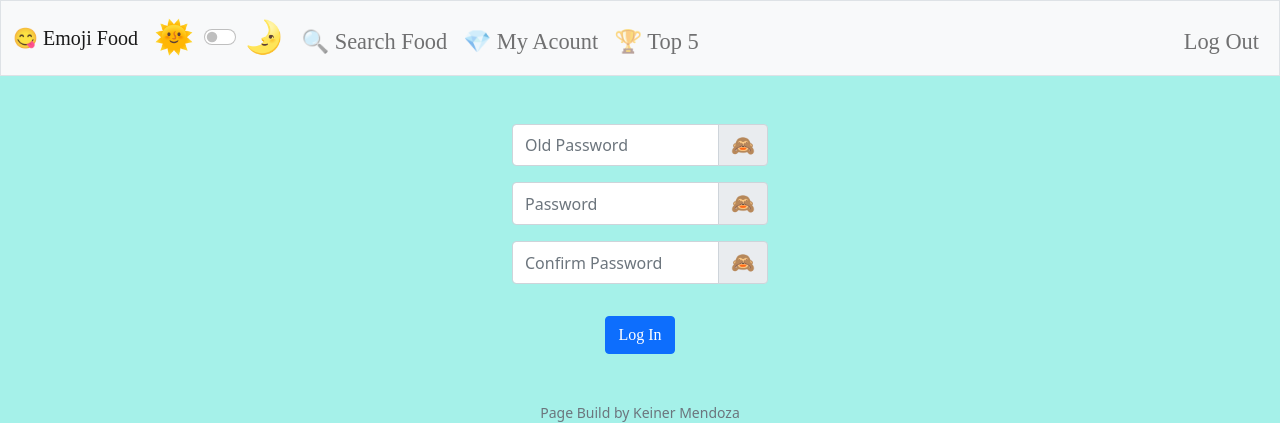
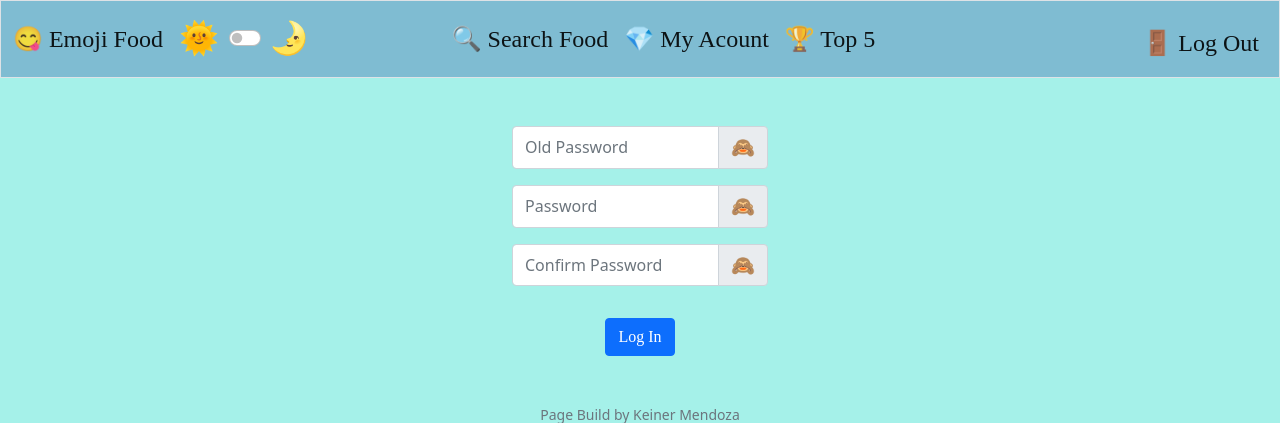
Before and after one commit to keinermendoza/emoji-food, a Flask app: page /change_password in a window 1280 px wide. Shown: the top 423 px of the page. Run offline with Flask 2, Linux system fonts and the light colour scheme; the visitor is signed in with stand-in values (Sample User, id 1).

Commit message:
giving style to navbar

```diff
--- a/static/style.css
+++ b/static/style.css
@@ -1,11 +1,23 @@
 /* BOOTSTRAP CLASS */
+
+/* for the most part of inputs */
 .input-group {
   max-width: 16rem;
   display: flex;
   flex-wrap: nowrap;
 }
 
+/* for modifiy background-color of navbar */
+.navbar {
+  background-color: var(--bord--color);
+}
 
+/* for modifiy color text of navbar */
+.navbar-brand, .nav-item > a {
+  font-size: 1.5rem;
+}
+
+/* SET OF COLOR VARIABLES */
 :root {
   --back--color: #A5F1E9;
   --let--color: rgb(0, 0, 0);
@@ -13,17 +25,7 @@
   --pad--color: #A5FF4B;
   --key-word--color: blue;
 }
-nav {
-background-color: var(--bord--color);
-color: var(--let--color);
-}
-button {
-  background-color: var(--pad--color);
-  border-radius: 1rem;
-  padding: 0.3rem;
-  color: var(--let--color);
 
-}
 p, a, #input-emoji, button {
   font-family: 'Times New Roman', Times, serif;
   color: var(--let--color, black);
@@ -34,12 +36,12 @@ body {
   color: var(--let--color, black);
 }
 
-/* div {
-  background-color: var(--pad--color, #FFEEAF);
-  border: solid var(--bord--color, #A5F1E9) 1rem;
-} */
-
-
+button {
+  background-color: var(--pad--color);
+  border-radius: 1rem;
+  padding: 0.3rem;
+  color: var(--let--color);
+}
 
 /* Un atributo que creare en la root del html (creo) con en js */
 [tema="sun"]{
@@ -58,7 +60,7 @@ body {
   --pad--color: #E40DC8;
   --key-word--color: #A5F1E9;
 }
-
+/* for navbar */
 #switch-mode-display {
   display: flex;
   align-items: center;
@@ -69,6 +71,8 @@ body {
   padding: 0 0.6rem 0 0;
   margin-bottom: 0.2rem;
 }
+
+/* for emojis asociated with password */
 .password-emoji {
   font-size: 1.2rem;
   /* position: absolute;
@@ -78,6 +82,7 @@ body {
 .password-emoji:hover {
   cursor:pointer;
 }
+
 /* FOR LOGIN PAGE */
 
 .grid-father{
@@ -104,19 +109,19 @@ body {
 }
 /* the displays are at the end of this file. */
 
-/* FOR REGISTER PAGE */
-
-#password-state-match {
-  margin: 2rem;
-  font-size: 1.2rem;
-}
-
+/* FOR LOGIN PAGE */
 .redirect-to-register {
   max-width: 16rem;
   padding-bottom: 2rem;
   padding-top: 1rem;
   border-radius: 0.5rem;
   background-color: var(--bord--color, #7FBCD2);
+}
+/* FOR REGISTER PAGE */
+
+#password-state-match {
+  margin: 2rem;
+  font-size: 1.2rem;
 }
 /* FOR INDEX PAGE */
 .emoji-welcome-index-page {
@@ -252,6 +257,8 @@ body {
     'third third third'
     'third third third';
     }
+    .navbar-brand, .nav-item > a {
+      font-size: 1.2rem;
     }
 
     .div-to-img-serched {
@@ -260,6 +267,7 @@ body {
     }
     .container-table {
       max-width: 50%;
+    }
 }
 
 
@@ -280,4 +288,7 @@ body {
   .container-table {
     max-width: 90%;
   }
+  .navbar-brand, .nav-item > a {
+    font-size: 1rem;
   }
+}
--- a/templates/layout.html
+++ b/templates/layout.html
@@ -18,7 +18,7 @@
 </head>
 <body>
 
-        <nav class="bg-light border navbar navbar-expand-md navbar-light">
+        <nav id="" class="bg-* border navbar navbar-expand-md navbar-light">
             <div class="container-fluid">
                 <a class="navbar-brand" href="/"><span>&#128523 Emoji Food</span></a>
                 <button aria-controls="navbar" aria-expanded="false" aria-label="Toggle navigation" class="navbar-toggler" data-bs-target="#navbar" data-bs-toggle="collapse" type="button">
@@ -33,13 +33,13 @@
                 </span>
                 <div class="collapse navbar-collapse" id="navbar">
                     {% if session["user_id"] %}
-                        <ul class="navbar-nav me-auto mt-2">
-                            <li class="nav-item"><a value="1" class="nav-link" href="/food_table">🔍 Search Food</a></li>
-                            <li class="nav-item"><a class="nav-link" href="/acount">💎 My Acount</a></li>
-                            <li class="nav-item"><a class="nav-link" href="/favorites">🏆 Top 5</a></li>
+                        <ul class="navbar-nav m-auto">
+                            <li class="nav-item"><a value="1" class="nav-link active" href="/food_table">🔍 Search Food</a></li>
+                            <li class="nav-item"><a class="nav-link active" href="/acount">💎 My Acount</a></li>
+                            <li class="nav-item"><a class="nav-link active" href="/favorites">🏆 Top 5</a></li>
                         </ul>
                         <ul class="navbar-nav ms-auto mt-2">
-                            <li class="nav-item"><a class="nav-link" href="/logout">Log Out</a></li>
+                            <li class="nav-item"><a class="nav-link active" href="/logout">🚪 Log Out</a></li>
                         </ul>
                     {% else %}
                         <ul class="navbar-nav ms-auto mt-4">
```
Lines whose indentation alone changed are shown as unchanged.
